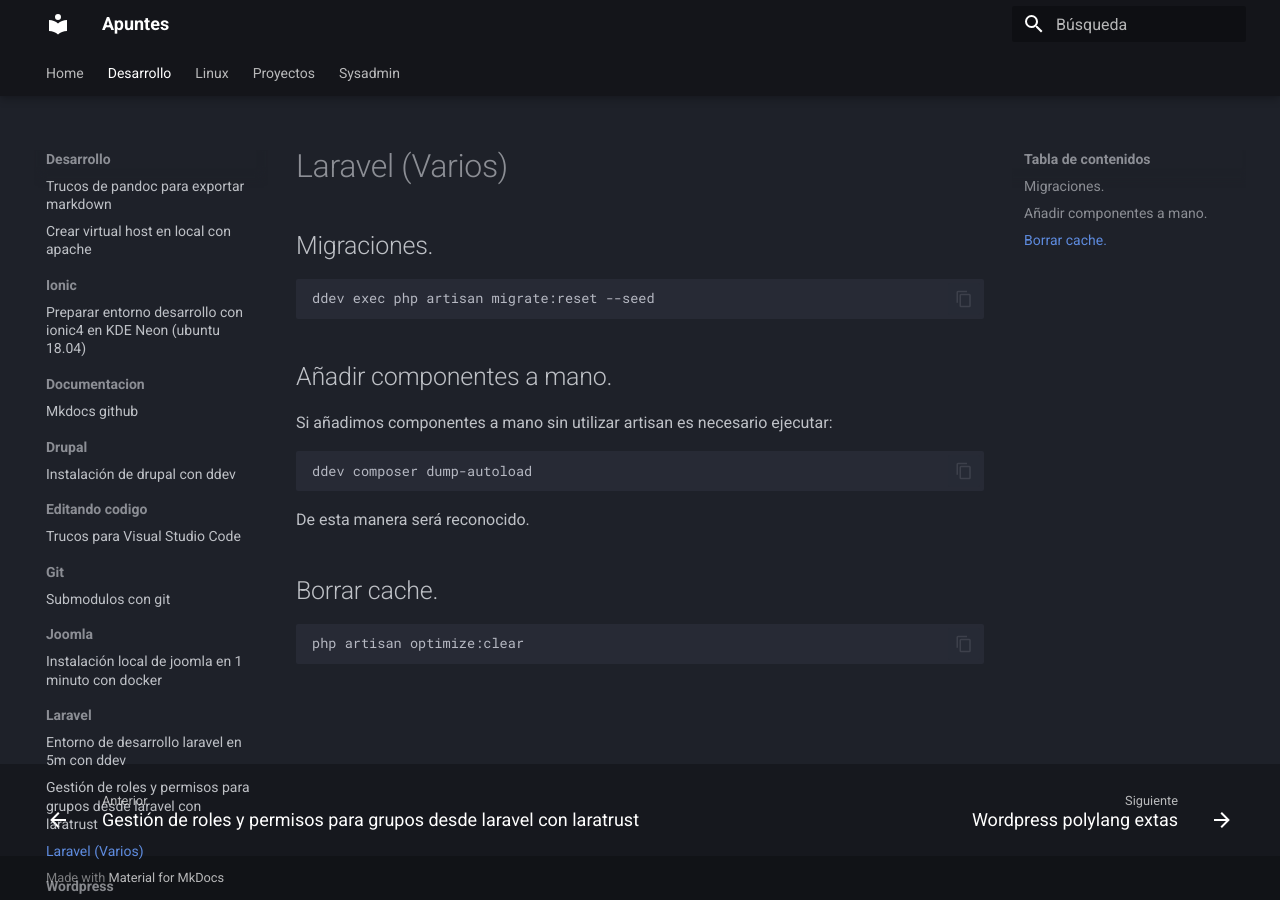
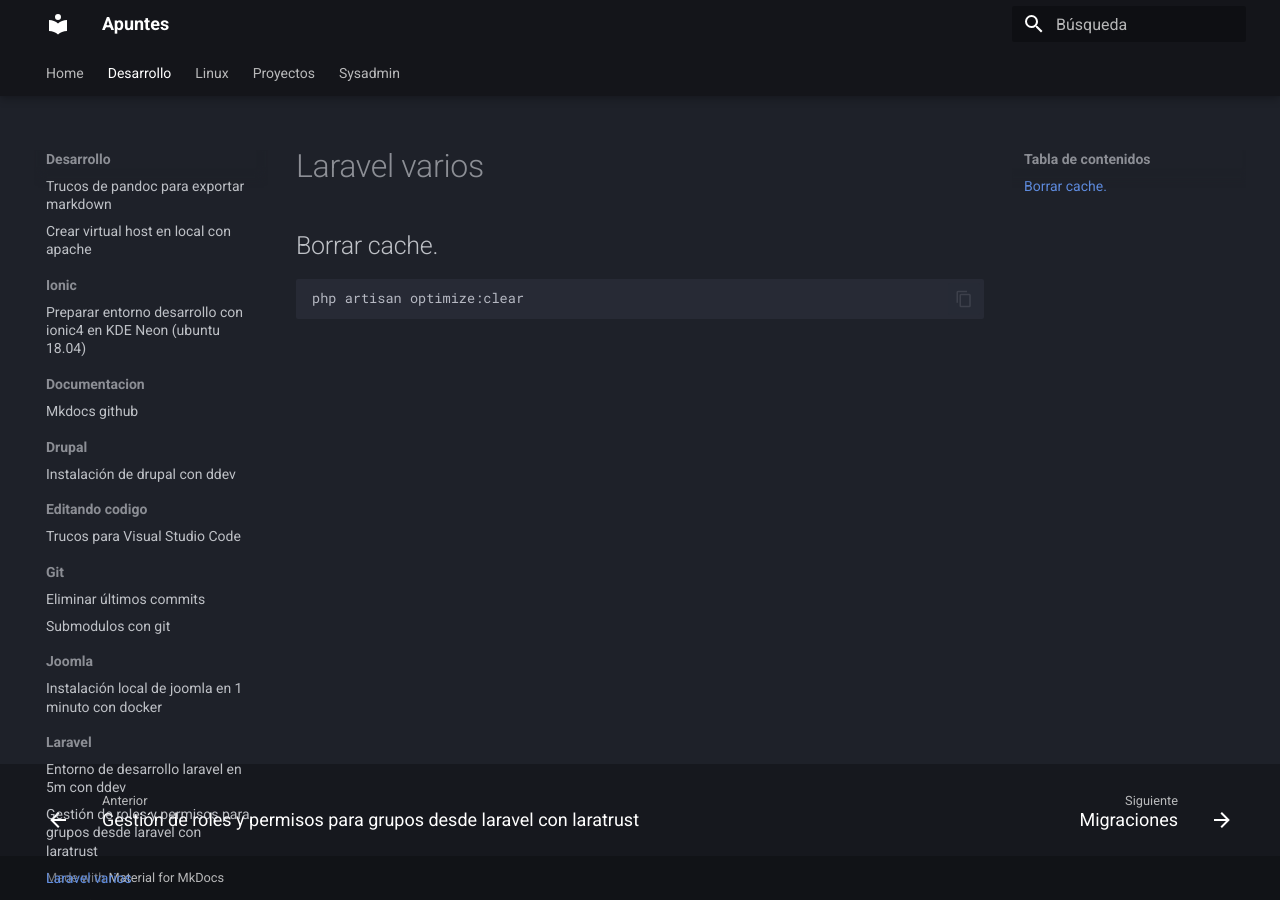
Before and after one commit to edumag/apuntes, an MkDocs documentation site: the page built from docs/desarrollo/laravel/laravel-varios.md, in a window 1280 px wide. Built offline with MkDocs 1.6.1 and Material for MkDocs 9.7.7, drawn with Linux system fonts in a browser that asks for light colours.

Commit message:
Ampliamos docs

````diff
--- a/docs/desarrollo/laravel/laravel-varios.md
+++ b/docs/desarrollo/laravel/laravel-varios.md
@@ -1,19 +1,3 @@
-# Laravel (Varios)
-
-## Migraciones.
-
-    ddev exec php artisan migrate:reset --seed
-
-## Añadir componentes a mano.
-
-Si añadimos componentes a mano sin utilizar artisan es necesario ejecutar:
-
-```
-ddev composer dump-autoload
-```
-
-De esta manera será reconocido.
-
 ## Borrar cache.
 
 ```
````
Also changed, not shown: docs/desarrollo/git/Eliminar_últimos_commits.md (added, +11 -0 lines), docs/desarrollo/laravel/migraciones.md (added, +29 -0 lines).
